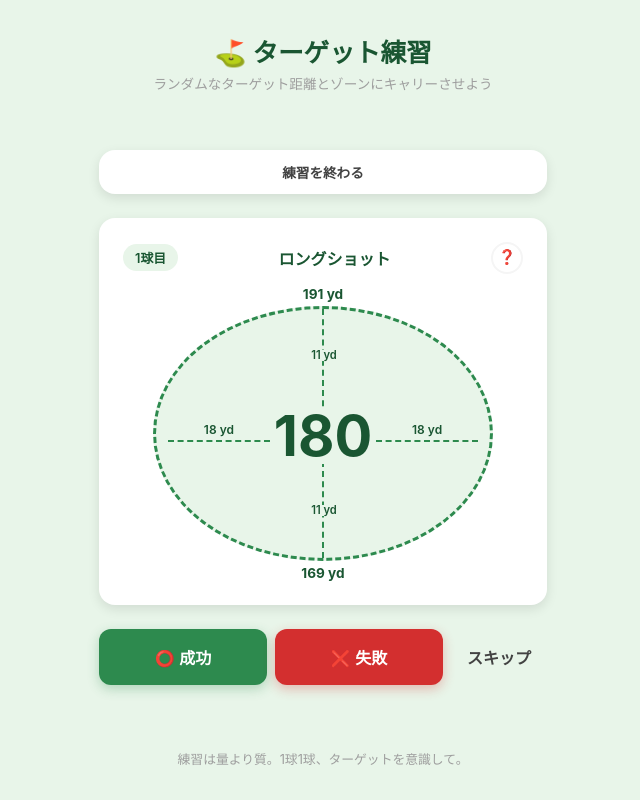
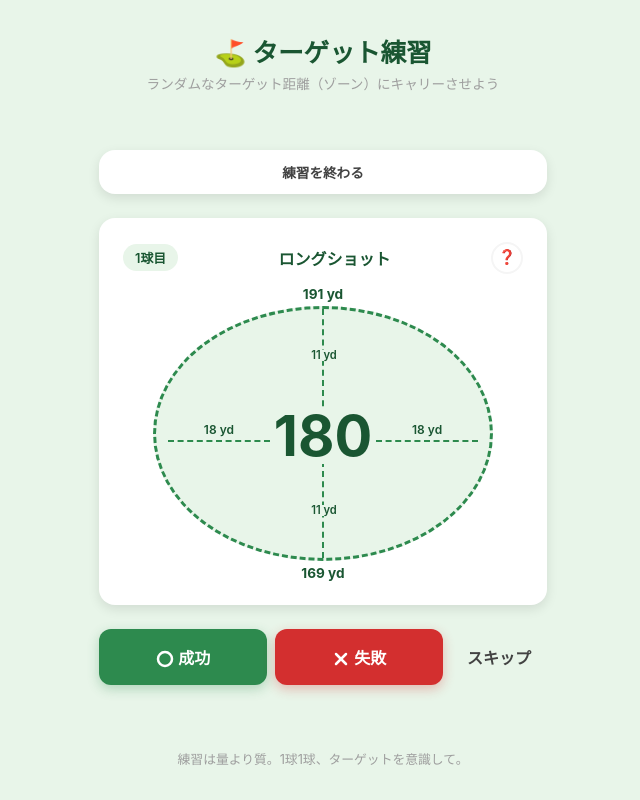
Before and after one commit to openjny/golf-driving-range-helper, a React (Vite) app: page / in a window 1280 px wide. Both pictures are taken after a click on the button "スタート". Shown: the whole page, without its empty margins (317-957 px from the left). Built offline with nearby package versions, Linux system fonts and the light colour scheme.

Commit message:
UI: ⭕❌をSVGアイコン化（ボタン上:白、統計:緑/赤）、テスト修正

```diff
--- a/src/App.tsx
+++ b/src/App.tsx
@@ -6,6 +6,19 @@ import { generateRandomTarget, getProfile, getDistanceRangeInfo, computeStats }
 import './App.css'
 
 type AppView = 'welcome' | 'target' | 'last-shot-prompt' | 'stats'
+
+const IconOk = ({ color = 'currentColor' }: { color?: string }) => (
+  <svg width="18" height="18" viewBox="0 0 18 18" fill="none" style={{ verticalAlign: 'middle' }}>
+    <circle cx="9" cy="9" r="7" stroke={color} strokeWidth="2.5" fill="none" />
+  </svg>
+)
+
+const IconNg = ({ color = 'currentColor' }: { color?: string }) => (
+  <svg width="18" height="18" viewBox="0 0 18 18" fill="none" style={{ verticalAlign: 'middle' }}>
+    <line x1="4" y1="4" x2="14" y2="14" stroke={color} strokeWidth="2.5" strokeLinecap="round" />
+    <line x1="14" y1="4" x2="4" y2="14" stroke={color} strokeWidth="2.5" strokeLinecap="round" />
+  </svg>
+)
 
 function App() {
   const [view, setView] = useState<AppView>('welcome')
@@ -63,7 +76,7 @@ function App() {
     <div className="app">
       <header className="app-header">
         <h1>⛳ ターゲット練習</h1>
-        <p className="subtitle">ランダムなターゲット距離とゾーンにキャリーさせよう</p>
+        <p className="subtitle">ランダムなターゲット距離（ゾーン）にキャリーさせよう</p>
       </header>
 
       <main className="app-main">
@@ -128,14 +141,14 @@ function App() {
                 onClick={() => handleLastShotResult('success')}
                 data-testid="last-ok-button"
               >
-                ⭕ 成功
+                <IconOk color="#fff" /> 成功
               </button>
               <button
                 className="btn btn-ng"
                 onClick={() => handleLastShotResult('miss')}
                 data-testid="last-ng-button"
               >
-                ❌ 失敗
+                <IconNg color="#fff" /> 失敗
               </button>
             </div>
             <button
@@ -159,10 +172,10 @@ function App() {
               </div>
               <div className="stats-breakdown" data-testid="stats-breakdown">
                 <span className="stats-breakdown-item stats-breakdown-ok">
-                  ⭕ {stats.totalSuccess}
+                  <IconOk color="var(--green-dark)" /> {stats.totalSuccess}
                 </span>
                 <span className="stats-breakdown-item stats-breakdown-ng">
-                  ❌ {stats.totalMiss}
+                  <IconNg color="#c62828" /> {stats.totalMiss}
                 </span>
               </div>
             </div>
@@ -243,7 +256,7 @@ function App() {
                       <td>{range.distanceMin}-{range.distanceMax}yd</td>
                       <td>{Math.round(range.depthRatio * 100)}%</td>
                       <td>{Math.round(range.widthRatio * 100)}%</td>
-                      <td>{range.distanceMin}-{range.distanceMax} yd</td>
+                      <td>{range.percentage}%</td>
                     </tr>
                   ))}
                 </tbody>
@@ -269,14 +282,14 @@ function App() {
                   onClick={() => handleShotResult('success')}
                   data-testid="ok-button"
                 >
-                  ⭕ 成功
+                  <IconOk color="#fff" /> 成功
                 </button>
                 <button
                   className="btn btn-ng"
                   onClick={() => handleShotResult('miss')}
                   data-testid="ng-button"
                 >
-                  ❌ 失敗
+                  <IconNg color="#fff" /> 失敗
                 </button>
                 <button
                   className="btn btn-skip"
```
Also changed, not shown: 1 other file (tests, documents, lock files or other folders).
